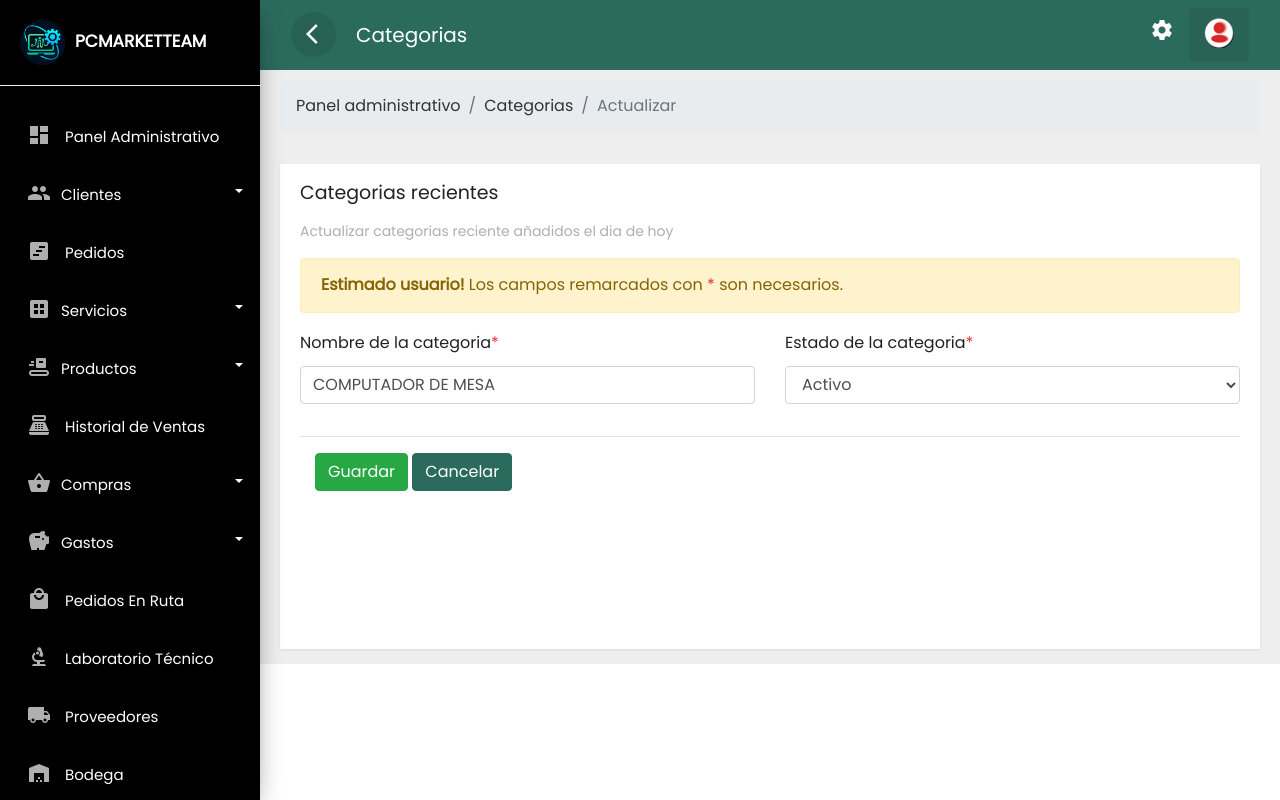
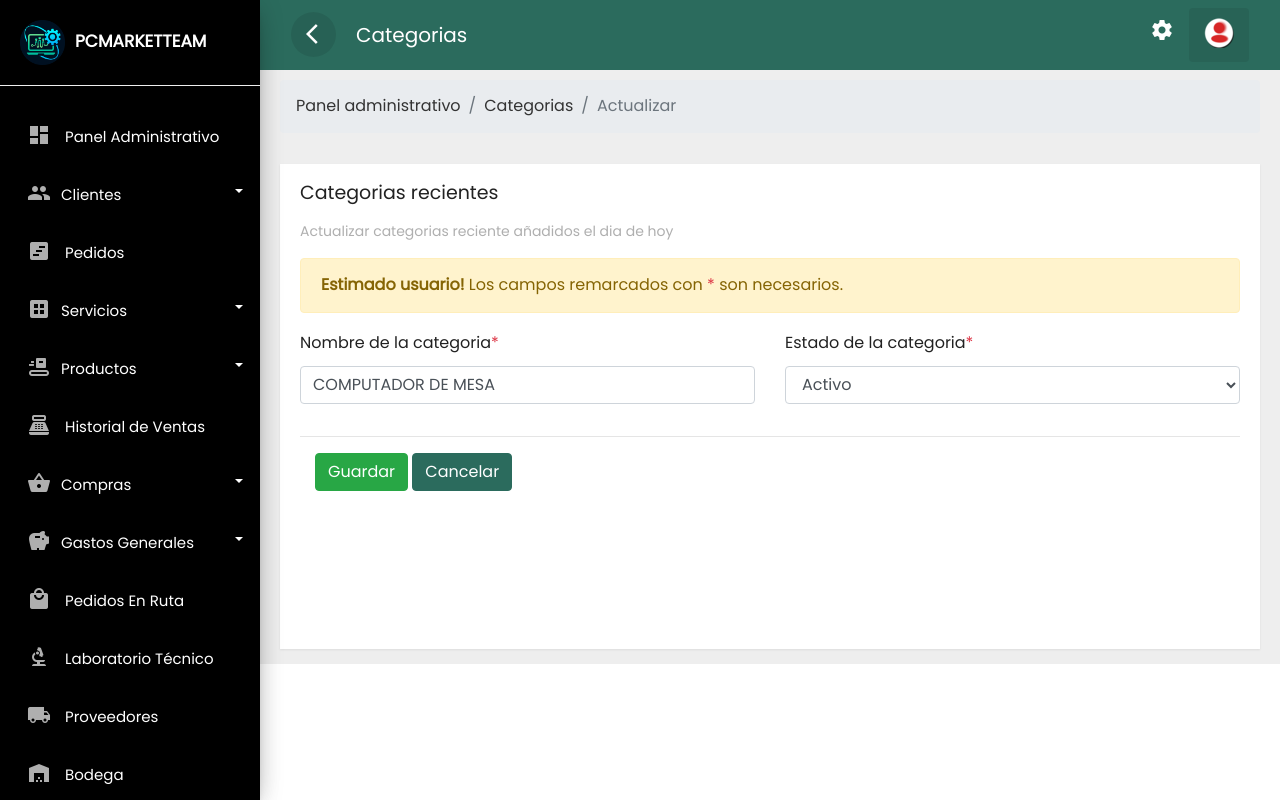
Before and after one commit to frankqv/pcmteam, a PHP site: page /frontend/categoria/actualizar.php?id=1 in a window 1280 px wide. Run offline with PHP 8.4, Linux system fonts and the light colour scheme; a user stored in the database is signed in; data comes from the database, SQL or seed files in the repository.

Commit message:
Ajuste con Andrés 5:57PM La perseverancia es la virtud por la cual todas las otras virtudes dan su fruto.

```diff
--- a/frontend/layouts/menu_data.php
+++ b/frontend/layouts/menu_data.php
@@ -106,7 +106,7 @@ $menu = [
         ]
     ],
     [
-        'label' => 'Gastos',
+        'label' => 'Gastos Generales',
         'icon' => 'savings',
         'id' => 'gastos',
         'children' => [
```
